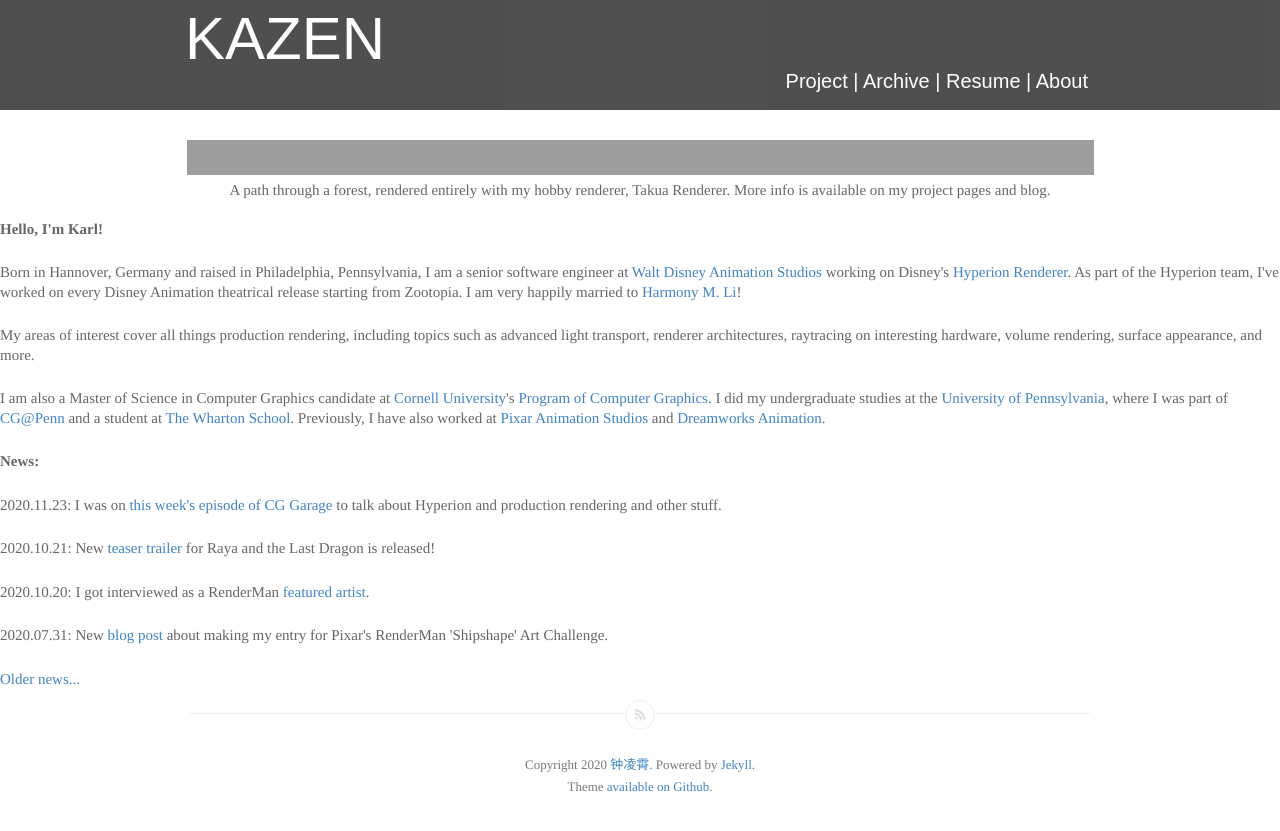
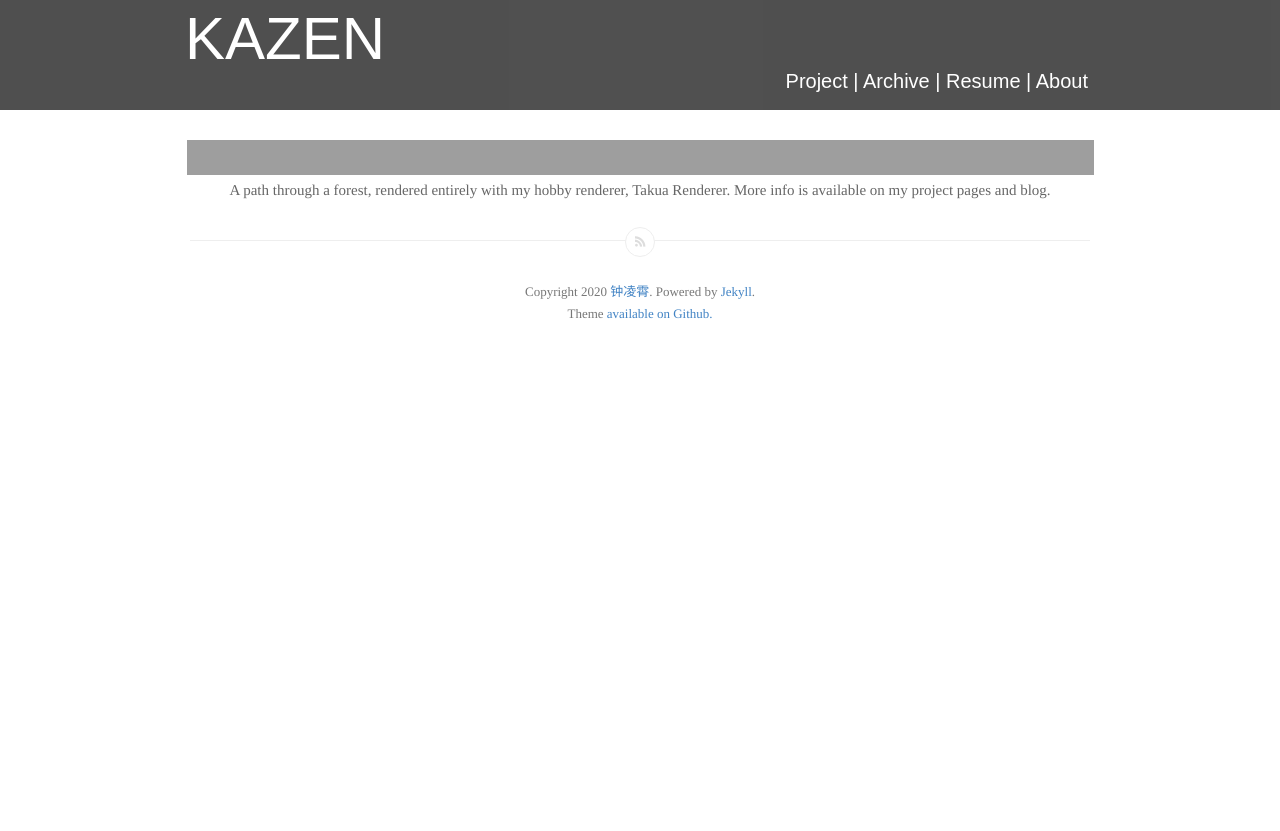
Before and after one commit to Kazen-Renderer/Kazen-Renderer.github.io, a Jekyll site: the page built from index.html, in a window 1280 px wide. Shown: the top 831 px of the page. Built offline with Jekyll 4.4.1, drawn with Linux system fonts in a browser that asks for light colours; the list of posts is cut into pages by our own code; grey boxes are pictures that could not be loaded.

Commit message:
Update index.html

```diff
--- a/index.html
+++ b/index.html
@@ -45,30 +45,10 @@ page-template: home-template
 </main>
 -->
 <main class="content" role="main">
- 		<div class="content">
-				<div align="center"
-					<p><img src="includes/banner.jpg" width="907" height="35" ><div class="caption">A path through a forest, rendered entirely with my hobby renderer, Takua Renderer. More info is available on my project pages and blog.</div>
-				</div>
-				<br>
-                <div class = "frontpagerow">
-                    <div class="frontpageleftbar">
-                        <b>Hello, I'm Karl!</b>
-                        <p>Born in Hannover, Germany and raised in Philadelphia, Pennsylvania, I am a senior software engineer at <a href="http://www.disneyanimation.com/">Walt Disney Animation Studios</a> working on Disney's <a href="http://www.disneyanimation.com/technology/innovations/hyperion">Hyperion Renderer</a>. As part of the Hyperion team, I've worked on every Disney Animation theatrical release starting from Zootopia. I am very happily married to <a href="http://harmonymli.com">Harmony M. Li</a>!
-
-                        <p>My areas of interest cover all things production rendering, including topics such as advanced light transport, renderer architectures, raytracing on interesting hardware, volume rendering, surface appearance, and more.</p>
-                        <p>I am also a Master of Science in Computer Graphics candidate at <a href="http://www.cornell.edu/">Cornell University</a>'s <a href="http://www.graphics.cornell.edu/">Program of Computer Graphics</a>. I did my undergraduate studies at the <a href="http://www.upenn.edu/">University of Pennsylvania</a>, where I was part of <a href="http://cg.cis.upenn.edu">CG@Penn</a> and a student at <a href="https://www.wharton.upenn.edu">The Wharton School</a>. Previously, I have also worked at <a href="http://www.pixar.com/">Pixar Animation Studios</a> and <a href="http://www.dreamworksanimation.com/">Dreamworks Animation</a>.</p>
-                    </div>
-                    <div class="frontpagerightbar">
-                        <b>News:</b>
-                        <p>2020.11.23: I was on <a href="https://www.chaosgroup.com/blog/yining-karl-li-senior-software-engineer-walt-disney-animation-studios">this week's episode of CG Garage </a> to talk about Hyperion and production rendering and other stuff.</p>
-                        <p>2020.10.21: New <a href="https://www.youtube.com/watch?v=9BPMTr-NS9s">teaser trailer</a> for Raya and the Last Dragon is released!</p>
-                        <p>2020.10.20: I got interviewed as a RenderMan <a href="https://renderman.pixar.com/featured-artists/yining-karl-li">featured artist</a>.</p>
-                        <p>2020.07.31: New <a href="https://blog.yiningkarlli.com/2020/07/shipshape-renderman-challenge.html">blog post</a> about making my entry for Pixar's RenderMan 'Shipshape' Art Challenge.</p>
-                        <p><a href="https://www.yiningkarlli.com/news.html">Older news...</a></p>
-
-                    </div>
-                </div>
+	<div class="content">
+		<div align="center"
+			<p><img src="includes/banner.jpg" width="907" height="35" ><div class="caption">A path through a forest, rendered entirely with my hobby renderer, Takua Renderer. More info is available on my project pages and blog.</div>
 		</div>
-
-
+		<br>
+	</div>
 </main>
```
